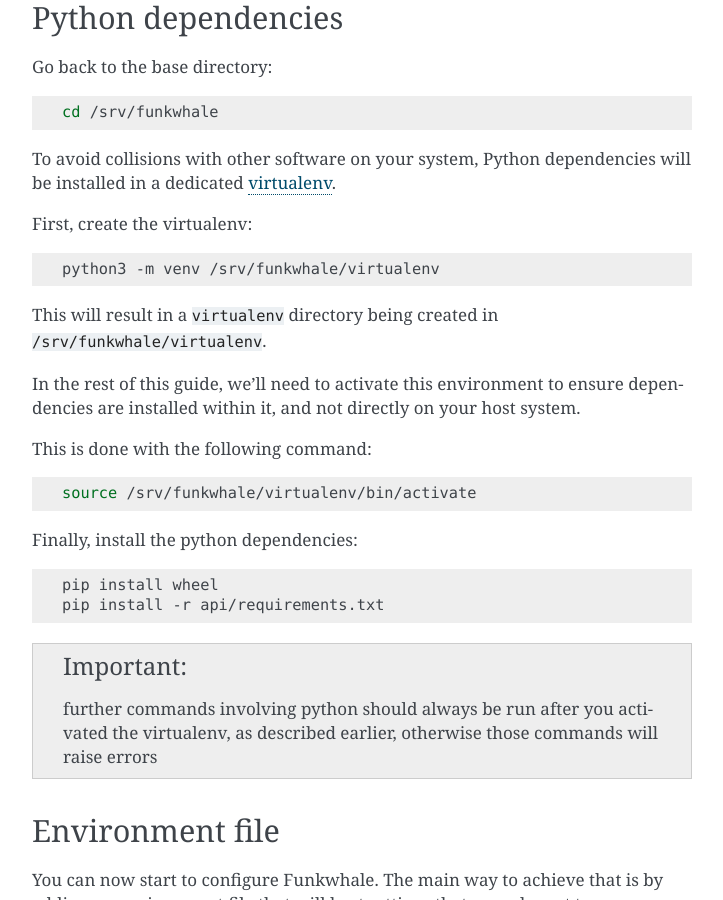
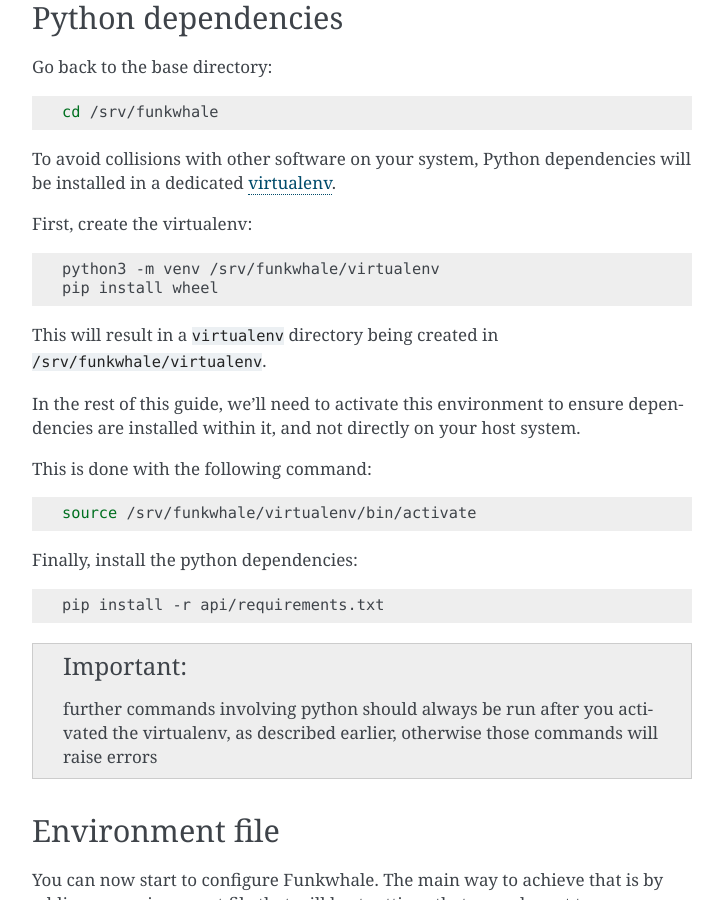
Before and after one commit to RYGhub/funkwhale, a Sphinx documentation site: the page built from docs/installation/debian.rst, in a window 1280 px wide and 900 px high, scrolled down 2550 px. Shown: the whole window, without its empty margins (388-1111 px from the left). Built offline with Sphinx 7.4.7, drawn with Linux system fonts in a browser that asks for light colours; pages that are not in the unit, such as notebooks, are missing from menus; part of the change alters nothing that is shown.

```diff
--- a/docs/installation/debian.rst
+++ b/docs/installation/debian.rst
@@ -148,6 +148,7 @@ First, create the virtualenv:
 .. code-block:: shell
 
     python3 -m venv /srv/funkwhale/virtualenv
+    pip install wheel
 
 This will result in a ``virtualenv`` directory being created in
 ``/srv/funkwhale/virtualenv``.
@@ -165,7 +166,6 @@ Finally, install the python dependencies:
 
 .. code-block:: shell
 
-    pip install wheel
     pip install -r api/requirements.txt
 
 .. important::
```
